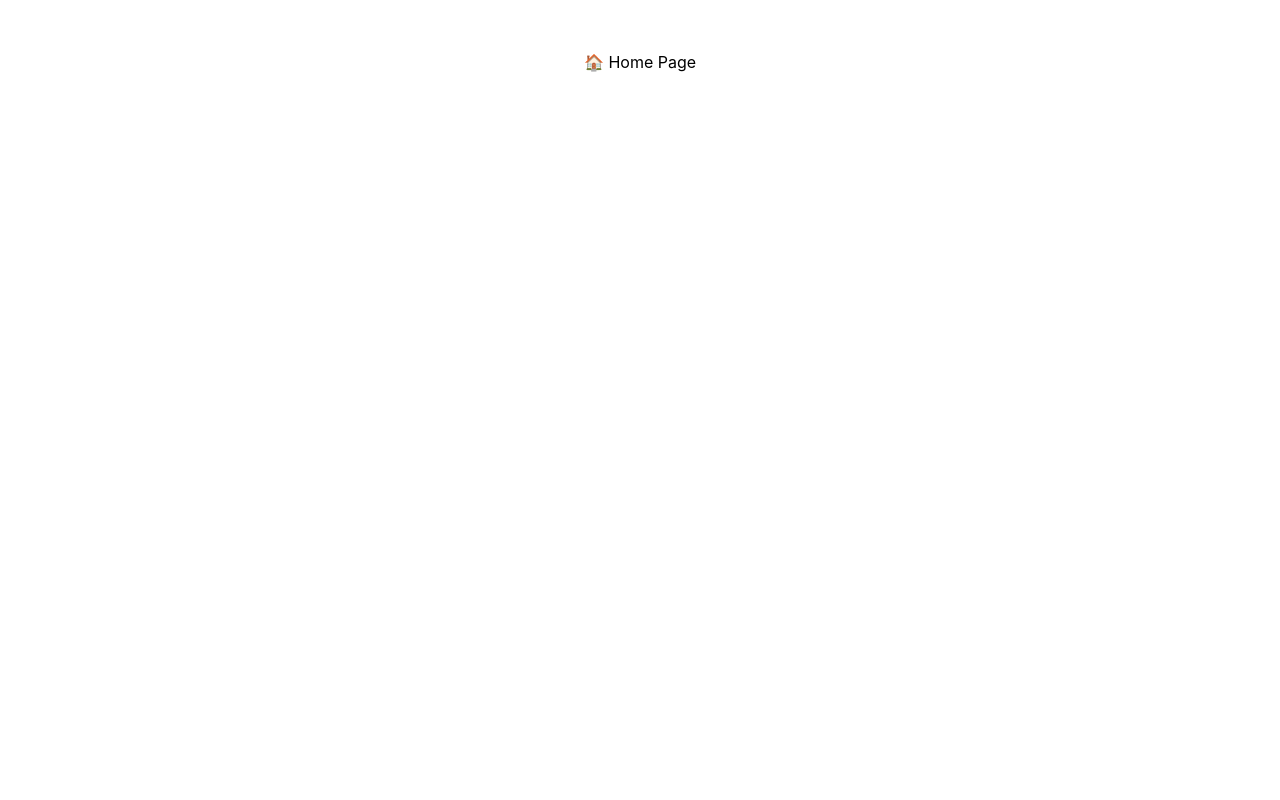
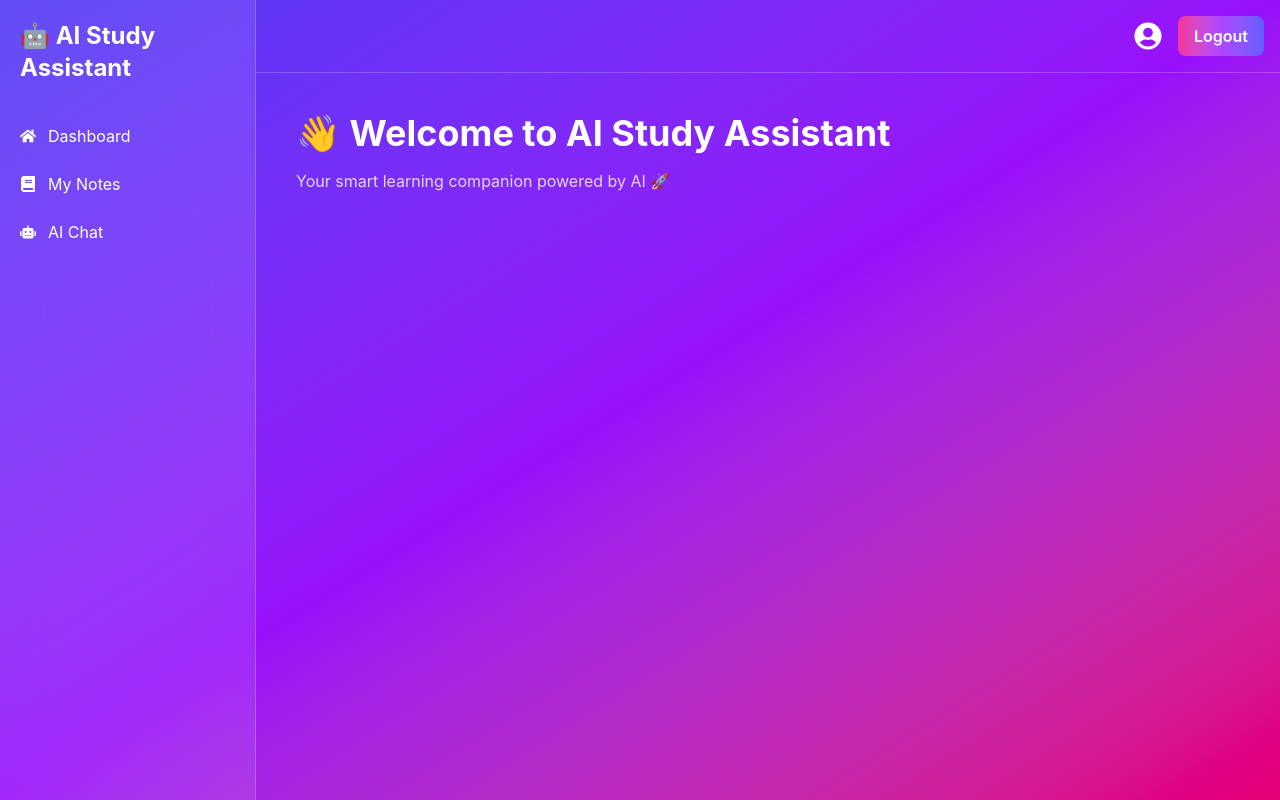
Before and after one commit to swamini10/project, a React app in the folder frontend/: page /home in a window 1280 px wide. Built offline with nearby package versions, Linux system fonts and the light colour scheme; the HTML template or start-up script is replaced by a standard one.

Commit message:
home page

```diff
--- /dev/null
+++ b/frontend/src/components/Navbar.jsx
@@ -0,0 +1,36 @@
+// components/Navbar.jsx
+import { FaUserCircle } from "react-icons/fa";
+import { useNavigate } from "react-router-dom";
+import { toast } from "react-toastify";
+
+const Navbar = () => {
+
+  const navigate = useNavigate();
+
+  const handleLogout = () => {
+    toast.success("Logged out successfully");
+    navigate("/login");
+  };
+
+  return (
+    <div className="flex justify-end items-center p-4 border-b border-white/20">
+
+      <div className="flex items-center gap-4">
+
+        <FaUserCircle size={28} className="text-white cursor-pointer" />
+
+        <button
+          onClick={handleLogout}
+          className="px-4 py-2 rounded-lg text-white font-semibold
+          bg-gradient-to-r from-pink-500 via-purple-500 to-indigo-500
+          hover:opacity-90"
+        >
+          Logout
+        </button>
+
+      </div>
+    </div>
+  );
+};
+
+export default Navbar;
--- /dev/null
+++ b/frontend/src/components/Sidebar.jsx
@@ -0,0 +1,29 @@
+// components/Sidebar.jsx
+import { FaHome, FaBook, FaRobot } from "react-icons/fa";
+
+const Sidebar = () => {
+  return (
+    <div className="h-screen w-64 bg-white/10 backdrop-blur-xl border-r border-white/20 text-white p-5">
+
+      <h1 className="text-2xl font-bold mb-10">
+        🤖 AI Study Assistant
+      </h1>
+
+      <ul className="space-y-6">
+        <li className="flex items-center gap-3 cursor-pointer hover:text-pink-300">
+          <FaHome /> Dashboard
+        </li>
+
+        <li className="flex items-center gap-3 cursor-pointer hover:text-pink-300">
+          <FaBook /> My Notes
+        </li>
+
+        <li className="flex items-center gap-3 cursor-pointer hover:text-pink-300">
+          <FaRobot /> AI Chat
+        </li>
+      </ul>
+    </div>
+  );
+};
+
+export default Sidebar;
--- a/frontend/src/pages/Home.jsx
+++ b/frontend/src/pages/Home.jsx
@@ -1,5 +1,34 @@
+import { useEffect } from "react";
+import { useNavigate } from "react-router-dom";
+import Sidebar from "../components/Sidebar";
+import Navbar from "../components/Navbar";
+
 const Home = () => {
-    return <h1 style={{ textAlign: "center", marginTop: "50px" }}>🏠 Home Page</h1>;
+  const navigate = useNavigate();
+
+
+  return (
+    <div className="flex min-h-screen
+      bg-gradient-to-br from-indigo-600 via-purple-600 to-pink-600">
+
+      <Sidebar />
+
+      <div className="flex-1">
+        <Navbar />
+
+        <div className="p-10 text-white">
+          <h1 className="text-4xl font-bold mb-4">
+            👋 Welcome to AI Study Assistant
+          </h1>
+
+          <p className="text-white/80">
+            Your smart learning companion powered by AI 🚀
+          </p>
+        </div>
+      </div>
+    </div>
+
+  );
 };
 
 export default Home;
```
